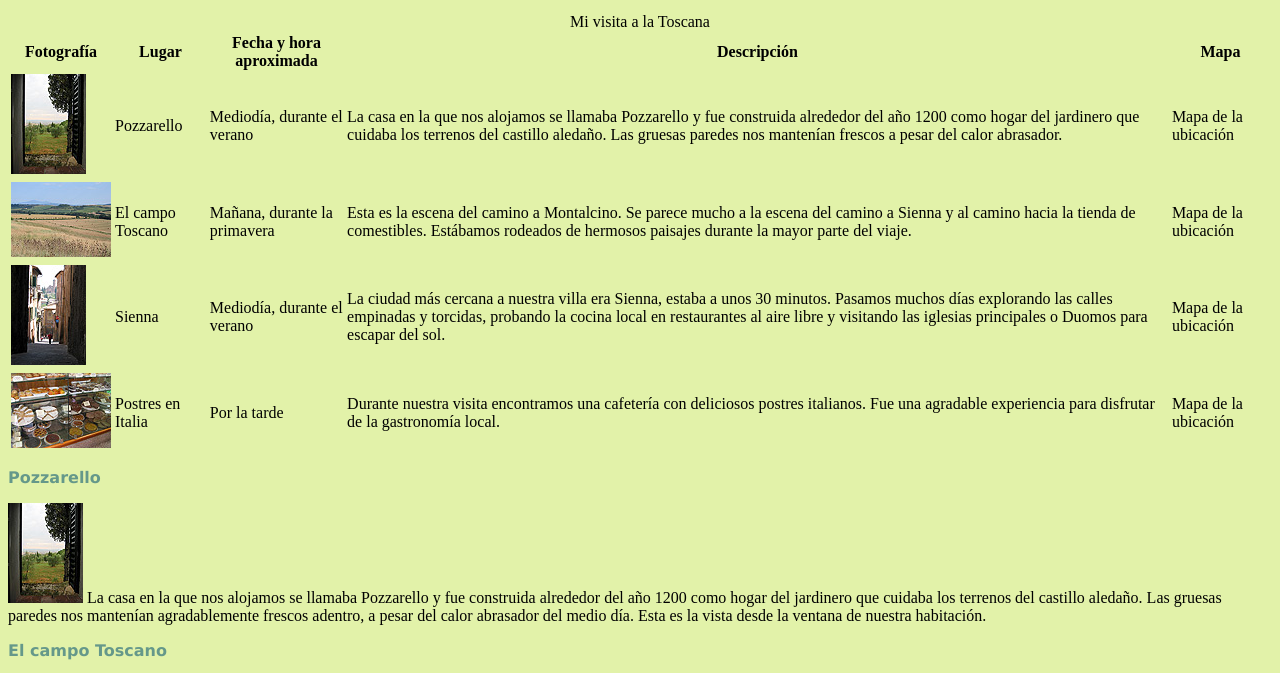
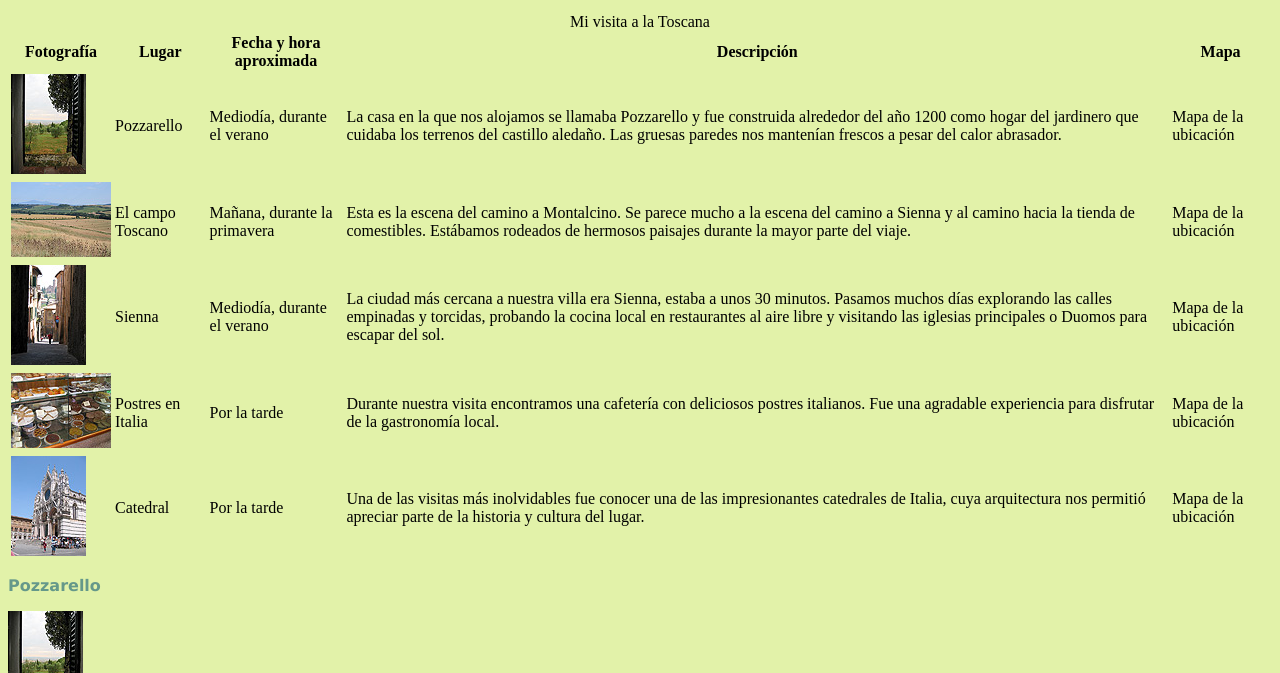
Before and after one commit to YaretziNv14/hweb, a plain HTML site: page practicas/p08/toscana/index.html in a window 1280 px wide. Shown: the part 80-753 px from the top of the page. Drawn offline with Linux system fonts and the light colour scheme.

Commit message:
informacion de catedral agregada

```diff
--- a/practicas/p08/toscana/index.html
+++ b/practicas/p08/toscana/index.html
@@ -120,6 +120,30 @@
         Mapa de la ubicación
     </td>
 </tr>
+<tr>
+    <td>
+        <a href="./catedral.html">
+            <img src="./fotosmini/catedral_mini.jpg"
+                 alt="Vista de una catedral impresionante en Italia"
+                 width="75" height="100">
+        </a>
+    </td>
+
+    <td>Catedral</td>
+
+    <td>Por la tarde</td>
+
+    <td>
+        Una de las visitas más inolvidables fue conocer
+        una de las impresionantes catedrales de Italia,
+        cuya arquitectura nos permitió apreciar parte
+        de la historia y cultura del lugar.
+    </td>
+
+    <td>
+        Mapa de la ubicación
+    </td>
+</tr>
    </tbody>
         </table>
 
```
